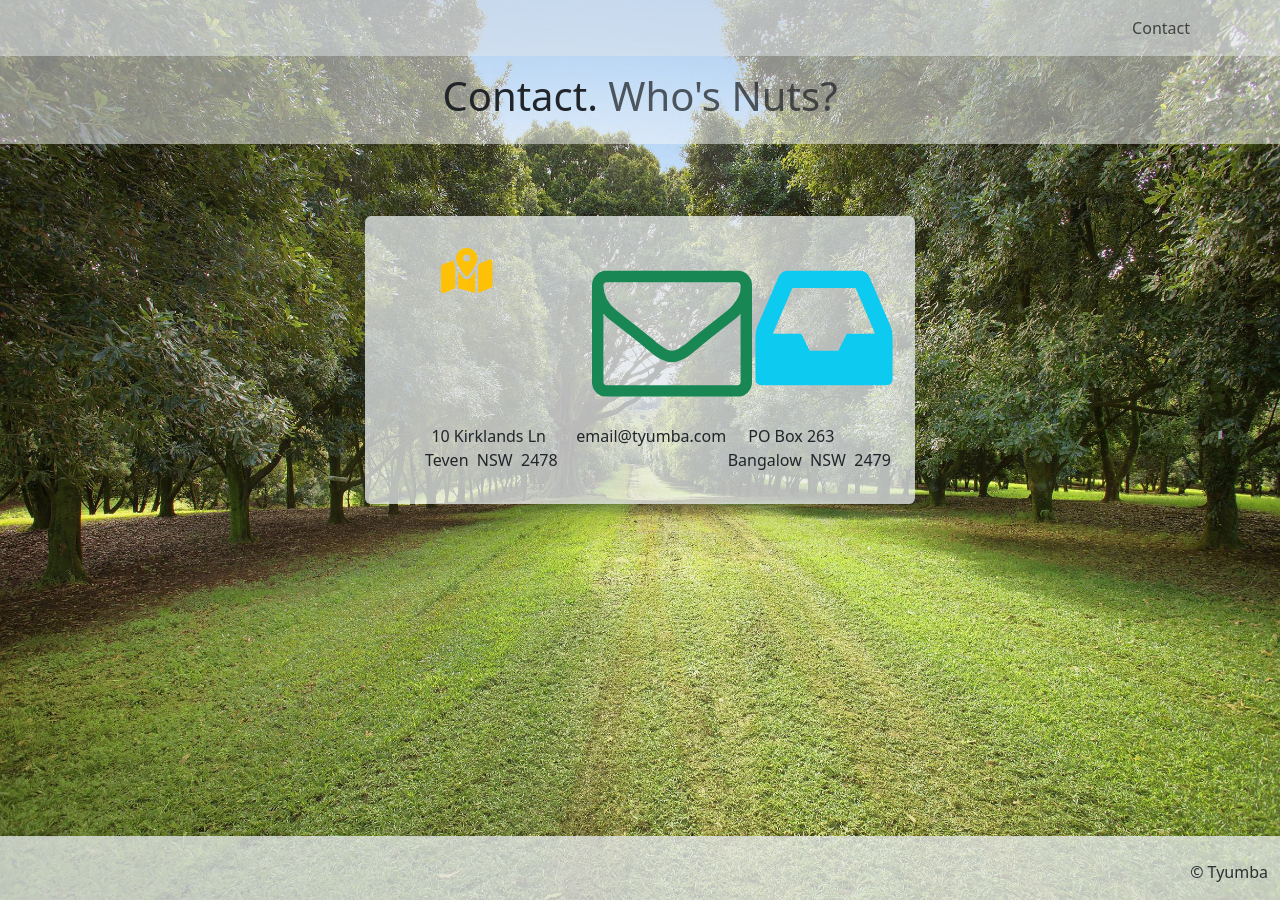
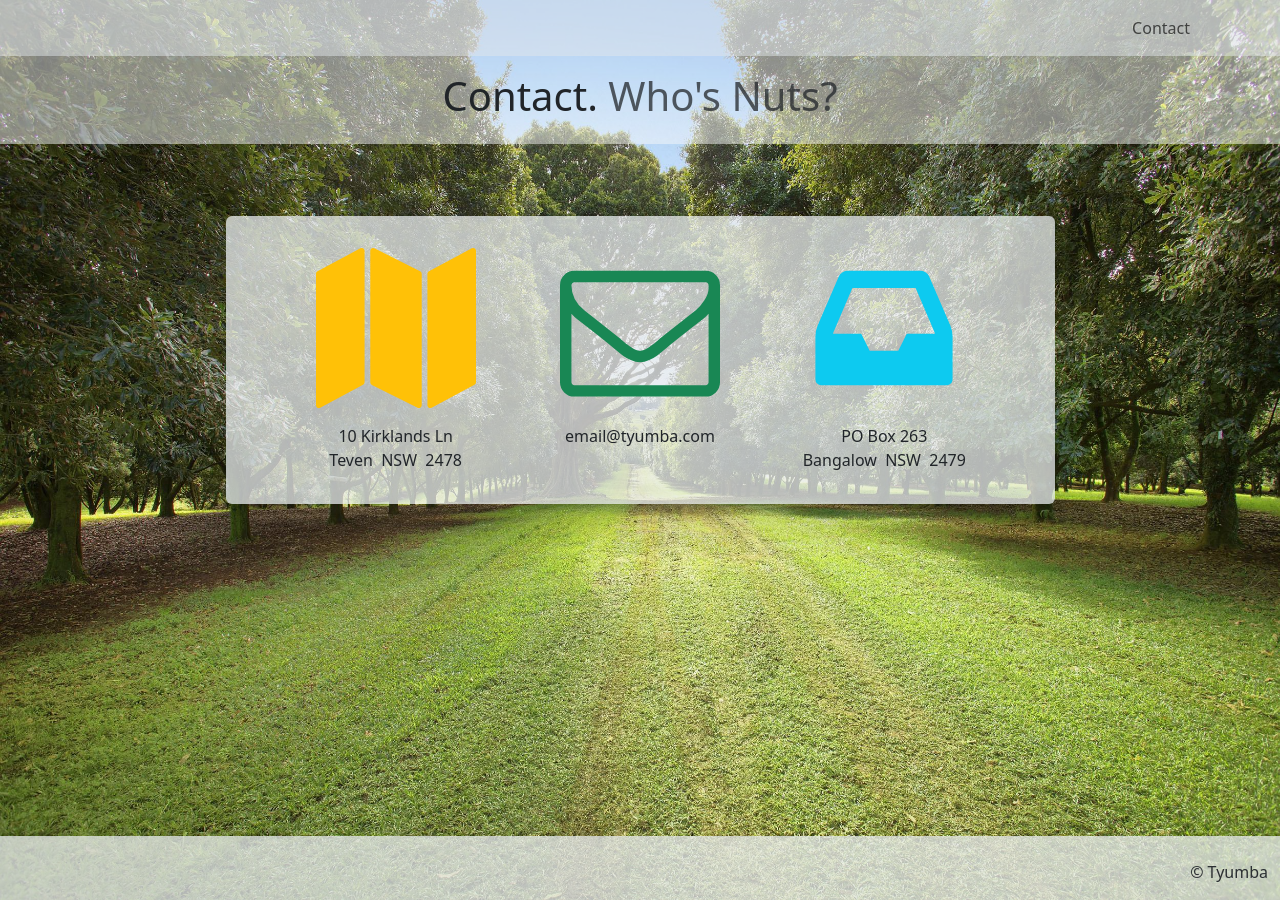
Before and after one commit to Tyumba/tyumba.com.au, a Jekyll site: the page built from contact.html, in a window 1280 px wide. Built offline with Jekyll 4.4.1, drawn with Linux system fonts in a browser that asks for light colours.

Commit message:
Update contact.html

```diff
--- a/contact.html
+++ b/contact.html
@@ -7,11 +7,11 @@ subtitle: "Who's Nuts?"
 lead:
 
 ---
-<section class="w-50 p-3 my-5 mx-auto">
+<section class="w-75 p-3 my-5 mx-auto">
 	<div class="row bg-body-secondary bg-opacity-75 shadow-lg rounded py-3 px-5">
 	<div id="phone" class="col-sm-4 text-center position-relative">
 		<svg class="icon m-3" width="10em" height="10em" fill="var(--bs-warning)" viewBox="0 0 1792 1792" xmlns="http://www.w3.org/2000/svg">
-			<path id="fa-map-location-dot" d="M408 120c0 54.6-73.1 151.9-105.2 192c-7.7 9.6-22 9.6-29.6 0C241.1 271.9 168 174.6 168 120C168 53.7 221.7 0 288 0s120 53.7 120 120zm8 80.4c3.5-6.9 6.7-13.8 9.6-20.6c.5-1.2 1-2.5 1.5-3.7l116-46.4C558.9 123.4 576 135 576 152l0 270.8c0 9.8-6 18.6-15.1 22.3L416 503l0-302.6zM137.6 138.3c2.4 14.1 7.2 28.3 12.8 41.5c2.9 6.8 6.1 13.7 9.6 20.6l0 251.4L32.9 502.7C17.1 509 0 497.4 0 480.4L0 209.6c0-9.8 6-18.6 15.1-22.3l122.6-49zM327.8 332c13.9-17.4 35.7-45.7 56.2-77l0 249.3L192 449.4 192 255c20.5 31.3 42.3 59.6 56.2 77c20.5 25.6 59.1 25.6 79.6 0zM288 152a40 40 0 1 0 0-80 40 40 0 1 0 0 80z" />
+			<path id="fa-map-location-dot" d="M512 0q13 0 22.5 9.5t9.5 22.5v1472q0 20-17 28l-480 256q-7 4-15 4-13 0-22.5-9.5t-9.5-22.5v-1472q0-20 17-28l480-256q7-4 15-4zm1248 0q13 0 22.5 9.5t9.5 22.5v1472q0 20-17 28l-480 256q-7 4-15 4-13 0-22.5-9.5t-9.5-22.5v-1472q0-20 17-28l480-256q7-4 15-4zm-1120 0q8 0 14 3l512 256q18 10 18 29v1472q0 13-9.5 22.5t-22.5 9.5q-8 0-14-3l-512-256q-18-10-18-29v-1472q0-13 9.5-22.5t22.5-9.5z" />
 		</svg>
 		<p><a href="tel:{{site.biz_addr_map}}" class="text-reset text-decoration-none stretched-link">{{site.biz_addr | replace: '&nbsp;' , ' '}}<br>{{site.biz_addr_city}}&nbsp;&nbsp;{{site.biz_addr_state}}&nbsp;&nbsp;{{site.biz_addr_code}}</a></p>
 	</div>
```
